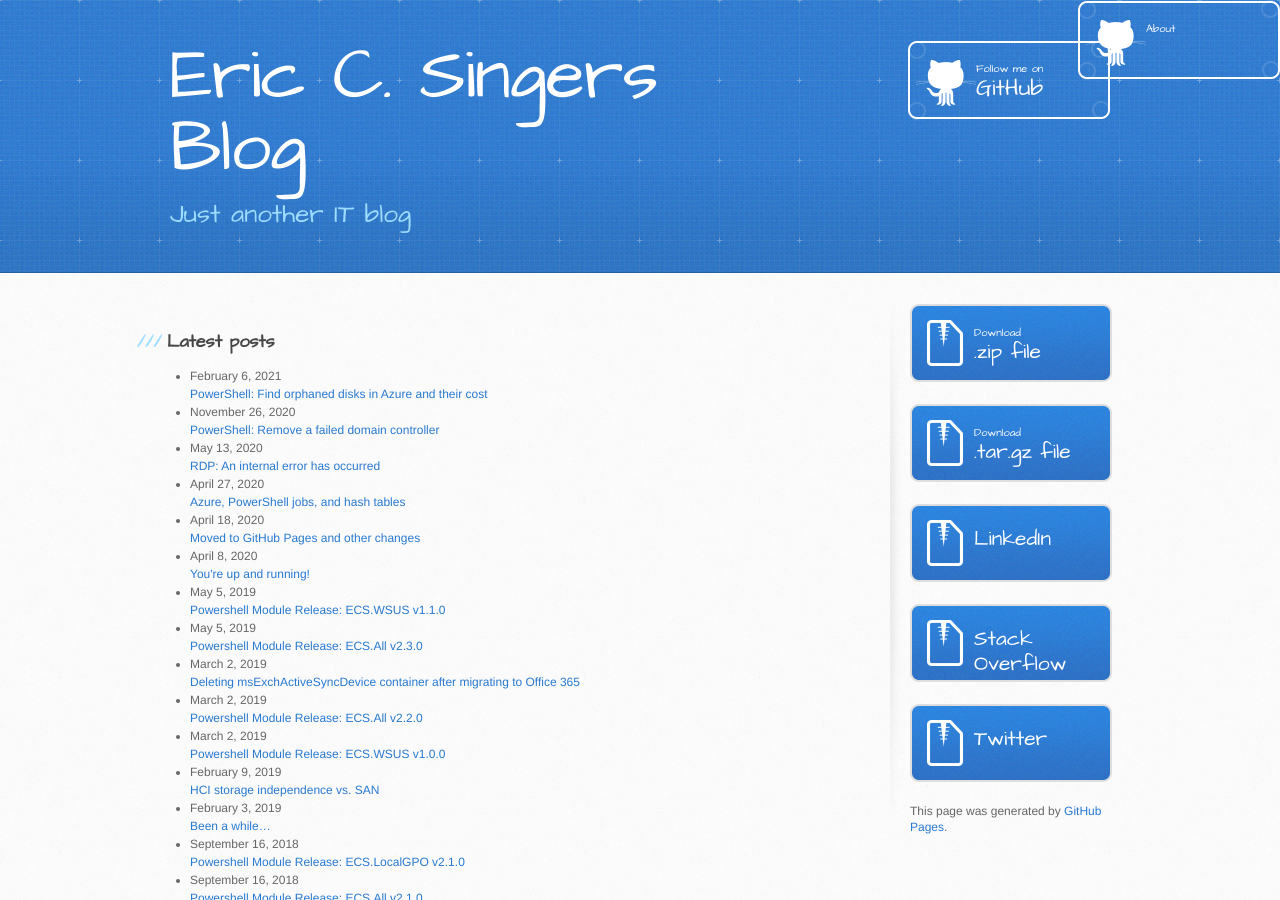
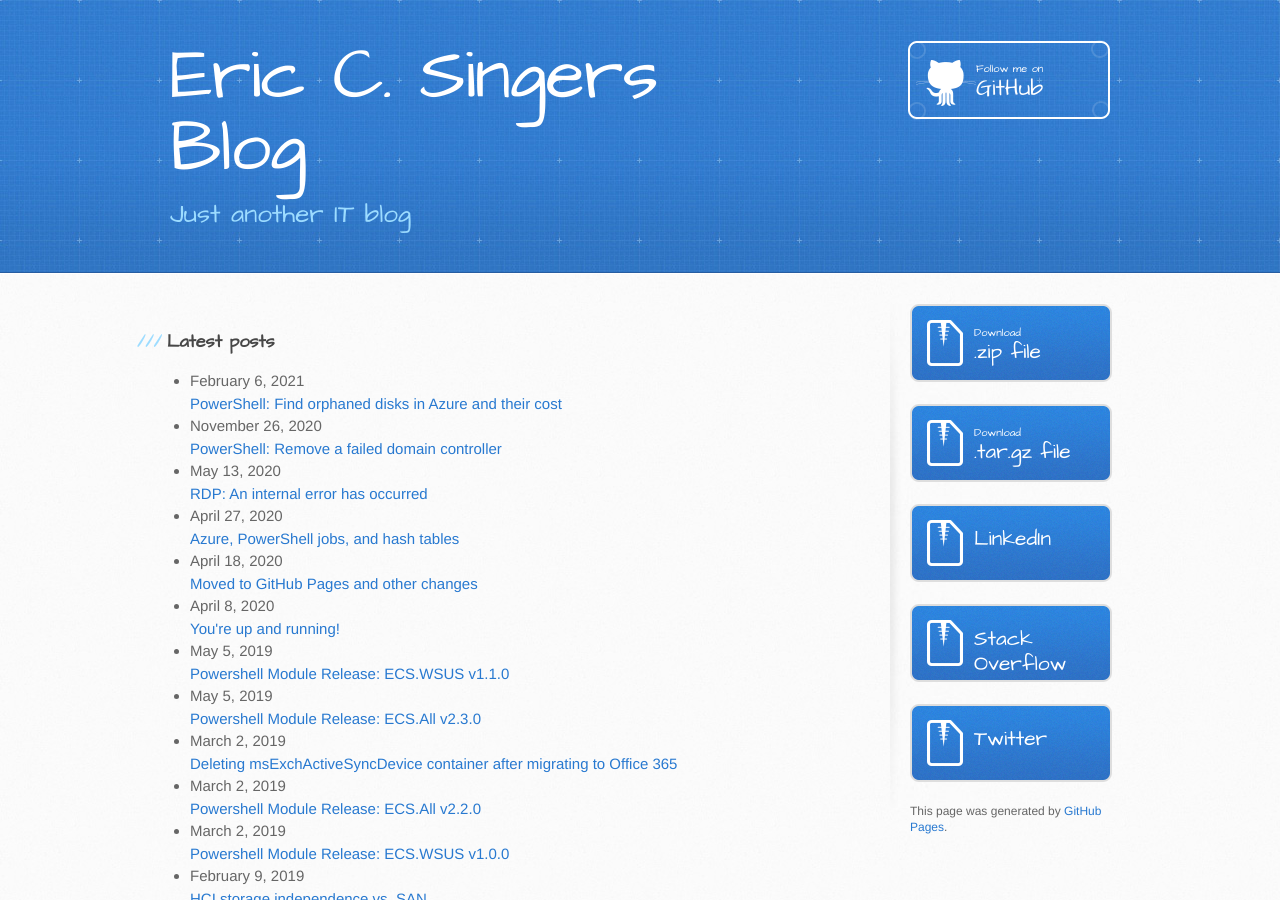
Before and after one commit to ericcsinger/ericcsinger.github.io, a Jekyll site: the page built from index.md, in a window 1280 px wide and 900 px high. Built offline with Jekyll 4.4.1, drawn with Linux system fonts in a browser that asks for light colours; our own code applies the rules of GitHub Pages for plain Markdown files; comment, search, counter and statistics services are not loaded.

Commit message:
Update default.html

```diff
--- a/_layouts/default.html
+++ b/_layouts/default.html
@@ -28,8 +28,6 @@
           <a href="{{ site.github.owner_url }}" class="button"><small>Follow me on</small> GitHub</a>
         {% endif %}
       </div>
-
-    <a href="About" class="button"><small>About</a>
     </header>
 
     <div id="content-wrapper">
```
